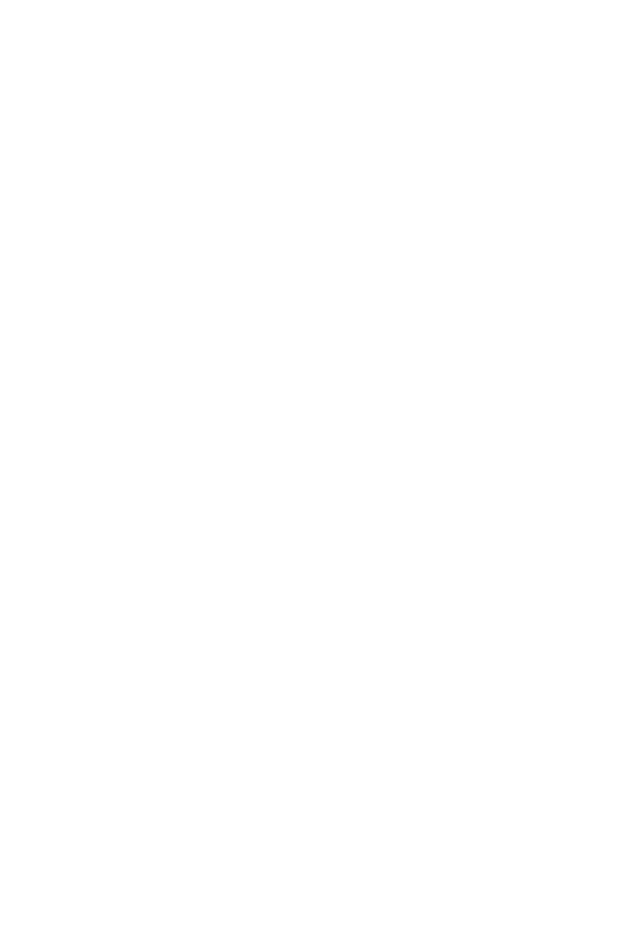
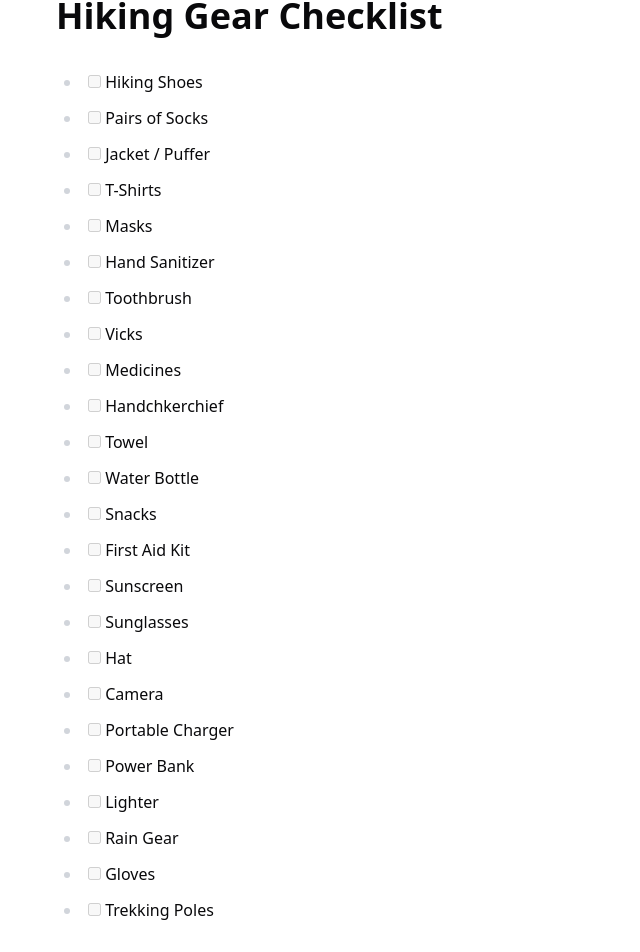
Before and after one commit to nrjdalal/v0.nrjdalal.com, a Next.js app: page /blog/travel in a window 1280 px wide. Shown: the part 1408-2360 px from the top of the page, without its empty margins (0-640 px from the left). Before the commit the page ends 1472 px from the top, so only its background shows below. Built offline with nearby package versions, Linux system fonts and the light colour scheme; no server answers.

Commit message:
added hiking gear

```diff
--- a/src/app/(mdx)/blog/travel/page.mdx
+++ b/src/app/(mdx)/blog/travel/page.mdx
@@ -53,3 +53,30 @@
 
 - Goa
 - Kodaikanal, Tamil Nadu
+
+# Hiking Gear Checklist
+
+- [ ] Hiking Shoes
+- [ ] Pairs of Socks
+- [ ] Jacket / Puffer
+- [ ] T-Shirts
+- [ ] Masks
+- [ ] Hand Sanitizer
+- [ ] Toothbrush
+- [ ] Vicks
+- [ ] Medicines
+- [ ] Handchkerchief
+- [ ] Towel
+- [ ] Water Bottle
+- [ ] Snacks
+- [ ] First Aid Kit
+- [ ] Sunscreen
+- [ ] Sunglasses
+- [ ] Hat
+- [ ] Camera
+- [ ] Portable Charger
+- [ ] Power Bank
+- [ ] Lighter
+- [ ] Rain Gear
+- [ ] Gloves
+- [ ] Trekking Poles
```
